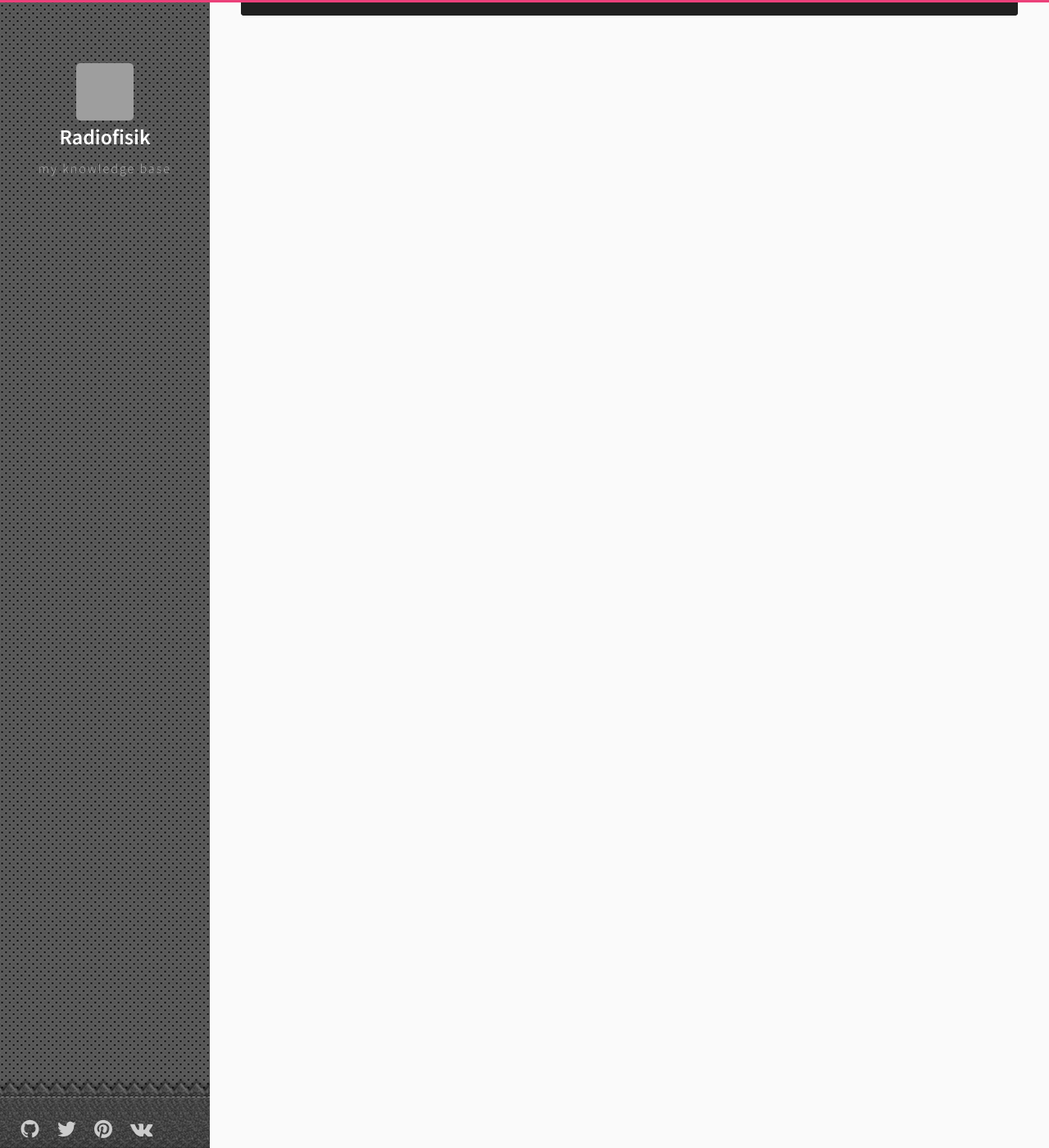
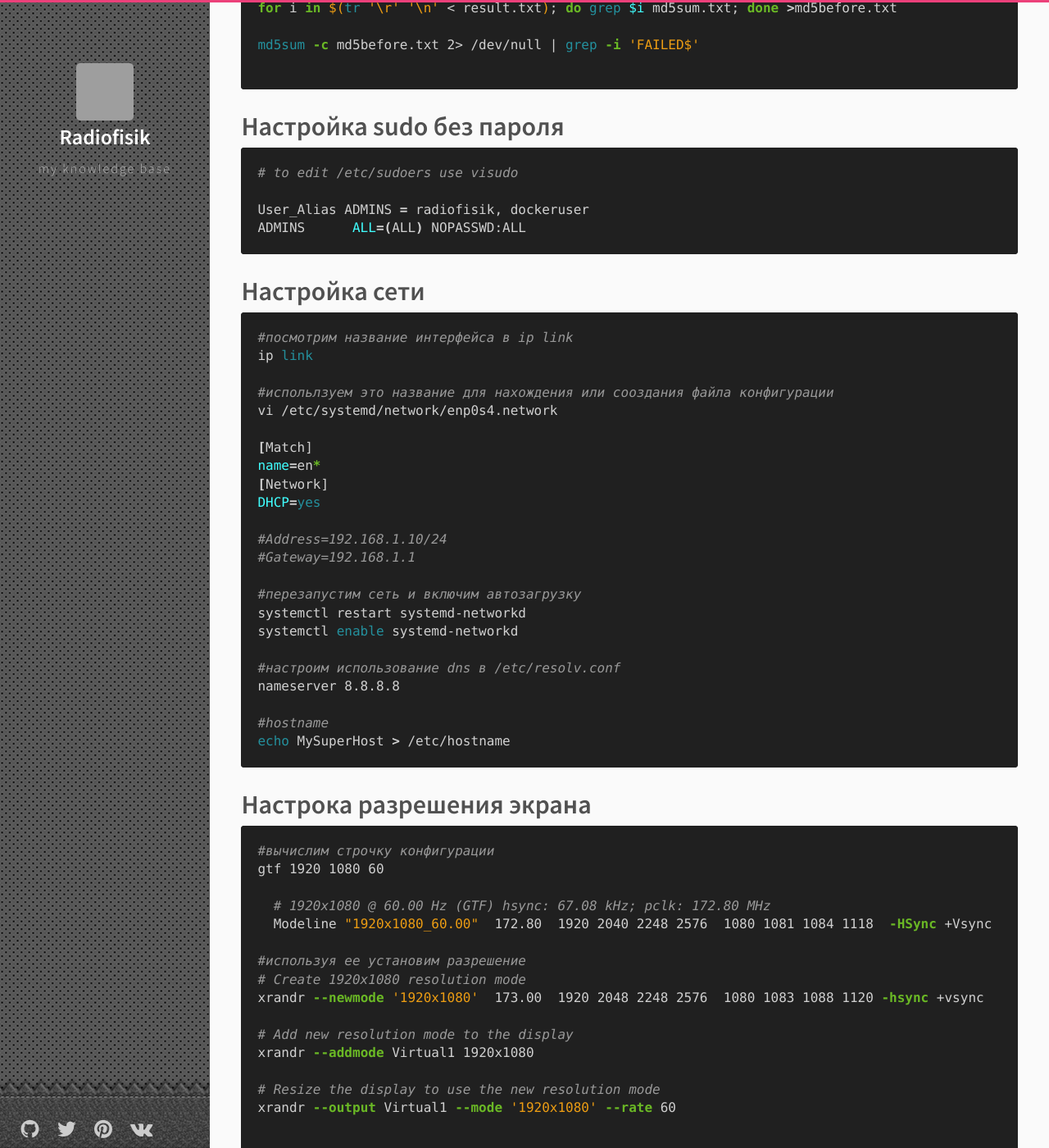
Before and after one commit to Radiofisik/radiofisik.github.io, a Jekyll site: the page built from _posts/linux/2019-08-24-linux.md, in a window 1280 px wide and 1400 px high, scrolled down 12072 px. Shown: the whole window at 82% size. Built offline with Jekyll 4.4.1, drawn with Linux system fonts in a browser that asks for light colours; comment, search, counter and statistics services are not loaded; some of the changed text lies outside the part shown; grey boxes are pictures that could not be loaded.

Commit message:
add some linux

````diff
--- a/_posts/linux/2019-08-24-linux.md
+++ b/_posts/linux/2019-08-24-linux.md
@@ -406,6 +406,21 @@ N и n - продолжить поиск
 
 Права по умолчанию. По умолчания файл создается с правами 666 - маска, а папка 777 - маска. Маска задается для пользователя через команду например `umask 022`  означает что для этого пользователя файлы будут создаваться с правами 666 - 022 = 644, а папки 777 - 022 = 755. Персистентно можно изменить в файле `grep UMASK /etc/login.defs
 
+## Создание и монтирование файловой системы
+
+```bash
+mkfs.ext4 /dev/sda1
+mount /dev/sda1 /mnt
+
+mkswap /dev/sda2
+swapon /dev/sda2
+
+# (use -U or -L to define by UUID or labels, respectively)
+genfstab -U /mnt >> /mnt/etc/fstab
+```
+
+
+
 ## Проверка..  файловой системы
 
 ```bash
@@ -473,3 +488,54 @@ md5sum -c md5before.txt 2> /dev/null | grep -i 'FAILED$'
 User_Alias ADMINS = radiofisik, dockeruser
 ADMINS      ALL=(ALL) NOPASSWD:ALL
 ```
+
+
+
+## Настройка сети
+
+```bash
+#посмотрим название интерфейса в ip link
+ip link
+
+#испольлзуем это название для нахождения или сооздания файла конфигурации
+vi /etc/systemd/network/enp0s4.network
+
+[Match]
+name=en*
+[Network]
+DHCP=yes
+
+#Address=192.168.1.10/24
+#Gateway=192.168.1.1
+
+#перезапустим сеть и включим автозагрузку
+systemctl restart systemd-networkd
+systemctl enable systemd-networkd
+
+#настроим использование dns в /etc/resolv.conf
+nameserver 8.8.8.8
+
+#hostname
+echo MySuperHost > /etc/hostname
+```
+
+## Настрока разрешения экрана
+
+```bash
+#вычислим строчку конфигурации
+gtf 1920 1080 60
+
+  # 1920x1080 @ 60.00 Hz (GTF) hsync: 67.08 kHz; pclk: 172.80 MHz
+  Modeline "1920x1080_60.00"  172.80  1920 2040 2248 2576  1080 1081 1084 1118  -HSync +Vsync
+
+#используя ее установим разрешение
+# Create 1920x1080 resolution mode
+xrandr --newmode '1920x1080'  173.00  1920 2048 2248 2576  1080 1083 1088 1120 -hsync +vsync
+
+# Add new resolution mode to the display
+xrandr --addmode Virtual1 1920x1080
+
+# Resize the display to use the new resolution mode
+xrandr --output Virtual1 --mode '1920x1080' --rate 60
+
+```
````
